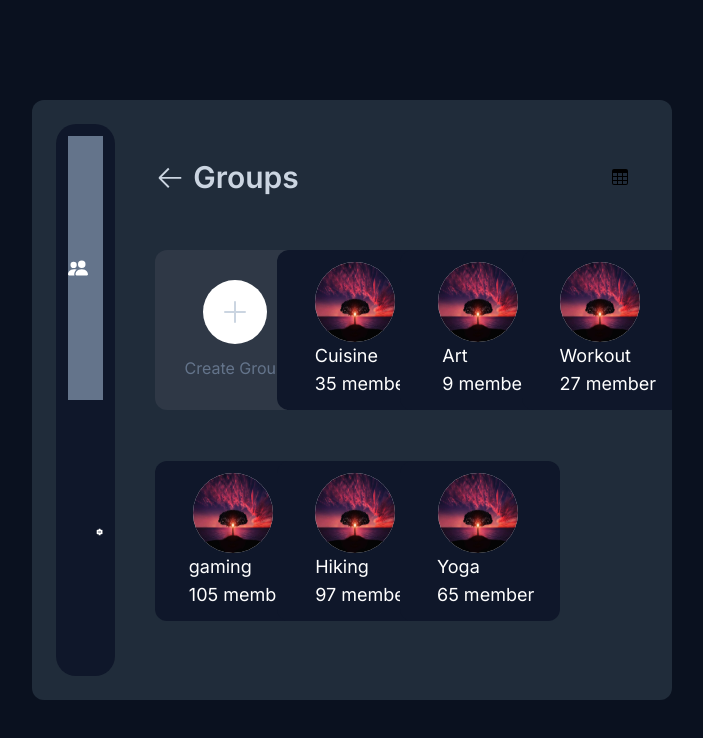
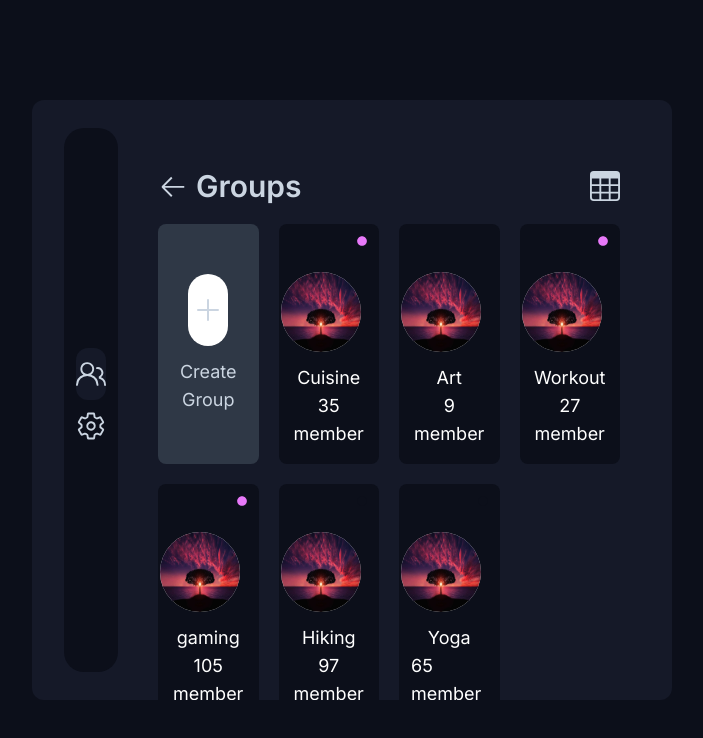
Before and after one commit to mmakboub/TEST, a Next.js app in the folder my-nextjs-project/: page / in a window 1280 px wide. Shown: the top 738 px of the page, without its empty margins (288-991 px from the left). Built offline with nearby package versions, Linux system fonts and the light colour scheme.

Commit message:
still editing

```diff
--- a/my-nextjs-project/app/components/Tab1.jsx
+++ b/my-nextjs-project/app/components/Tab1.jsx
@@ -1,6 +1,8 @@
 import { VscArrowLeft } from "react-icons/vsc";
 import { BsTable } from "react-icons/bs";
-import { CiCirclePlus } from "react-icons/ci";
+
+import { FaCircle } from "react-icons/fa";
+
 import Image from "next/image";
 function Tab1() {
   return (
@@ -13,13 +15,13 @@ function Tab1() {
           </button>
         </div>
         <div>
-          <BsTable />
+          <BsTable style={{ fontSize: "30px", color: "#cbd5e1" }} />
         </div>
       </div>
-      <div className="w-full h-full pt-10">
-        <div className="grid grid-cols-4 gap-4 w-full h-full">
-          <div className="bg-[#2f3846] flex flex-col items-center  rounded-xl gap-3   h-40 w-40 justify-center">
-            <div className="flex items-center justify-center w-[40%] h-[40%] rounded-full bg-white">
+      <div className="w-[full] h-[80%]  ">
+        <div className="grid grid-cols-4 gap-5 w-full h-full">
+          <div className="bg-[#2f3846] flex flex-col items-center  rounded-lg gap-3   h-50 w-45 justify-center">
+            <div className="flex items-center justify-center w-[40%] h-[30%] rounded-full bg-white">
               <svg
                 xmlns="http://www.w3.org/2000/svg"
                 fill="none"
@@ -36,9 +38,15 @@ function Tab1() {
               </svg>
             </div>
 
-            <h1 className="text-[#64748b]">Create Group</h1>
+            <h1 className=" text-lg text-center text-[#cbd5e1]">
+              Create Group
+            </h1>
           </div>
-          <div className="bg-[#0f172a] flex items-center flex-col justify-center pl-3 rounded-xl  h-40 w-40">
+          <div className="bg-[#0c0f1a] p-3 flex flex-col rounded-lg h-50 w-45">
+            <div className="flex justify-end h-10 w-full">
+              <FaCircle style={{ fontSize: "10px", color: "#e879f9" }} />
+            </div>
+            <div className="flex flex-col gap-3 justify-center items-center h-full">
               <div className="rounded-full h-20 w-20 flex items-center justify-center bg-gray-200 mr-4">
                 <Image
                   src="/tree-736885_640.jpg"
@@ -49,11 +57,14 @@ function Tab1() {
                 />
               </div>
               <div>
-              <p className="text-lg text-white">Cuisine</p>
-              <p className="text-lg text-white">35 member</p>
+                <p className="text-lg text-center text-white">Cuisine</p>
+                <p className="text-lg text-center text-white">35 member</p>
               </div>
             </div>
-          <div className="bg-[#0f172a] flex items-center flex-col justify-center pl-3 rounded-xl  h-40 w-40">
+          </div>
+          <div className="bg-[#0c0f1a] p-3 flex flex-col rounded-lg h-50 w-45">
+            <div className="flex justify-end h-10 w-full"></div>
+            <div className="flex flex-col gap-3 justify-center items-center h-full">
               <div className="rounded-full h-20 w-20 flex items-center justify-center bg-gray-200 mr-4">
                 <Image
                   src="/tree-736885_640.jpg"
@@ -64,11 +75,16 @@ function Tab1() {
                 />
               </div>
               <div>
-              <p className="text-lg text-white">Art</p>
-              <p className="text-lg text-white">9 member</p>
+                <p className="text-lg text-center text-white">Art</p>
+                <p className="text-lg text-center text-white">9 member</p>
               </div>
             </div>
-          <div className="bg-[#0f172a] flex items-center pl-3 justify-center flex-col  rounded-xl h-40 w-40">
+          </div>
+          <div className="bg-[#0c0f1a] p-3 flex flex-col rounded-lg h-50 w-45">
+            <div className="flex justify-end h-10 w-full">
+              <FaCircle style={{ fontSize: "10px", color: "#e879f9" }} />
+            </div>
+            <div className="flex flex-col gap-3 justify-center items-center h-full">
               <div className="rounded-full h-20 w-20 flex items-center justify-center bg-gray-200 mr-4">
                 <Image
                   src="/tree-736885_640.jpg"
@@ -79,11 +95,16 @@ function Tab1() {
                 />
               </div>
               <div>
-              <p className="text-lg text-white">Workout</p>
-              <p className="text-lg text-white">27 member</p>
+                <p className="text-lg text-center text-white">Workout</p>
+                <p className="text-lg text-center text-white">27 member</p>
               </div>
             </div>
-          <div className="bg-[#0f172a] flex items-center justify-center pl-3 flex-col rounded-xl   h-40 w-40">
+          </div>
+          <div className="bg-[#0c0f1a] p-3 flex flex-col rounded-lg h-50 w-45">
+            <div className="flex justify-end h-10 w-full">
+              <FaCircle style={{ fontSize: "10px", color: "#e879f9" }} />
+            </div>
+            <div className="flex flex-col justify-center gap-3 items-center h-full">
               <div className="rounded-full h-20 w-20 flex items-center justify-center bg-gray-200 mr-4">
                 <Image
                   src="/tree-736885_640.jpg"
@@ -94,11 +115,16 @@ function Tab1() {
                 />
               </div>
               <div>
-              <p className="text-lg text-white">gaming</p>
-              <p className="text-lg text-white">105 member</p>
+                <p className="text-lg text-center text-white">gaming</p>
+                <p className="text-lg text-center text-white">105 member</p>
               </div>
             </div>
-          <div className="bg-[#0f172a] flex items-center justify-center flex-col pl-3 rounded-xl  h-40 w-40">
+          </div>
+          <div className="bg-[#0c0f1a] p-3 flex flex-col rounded-lg h-50 w-45">
+            <div className="flex justify-end h-10 w-full">
+              <FaCircle style={{ fontSize: "10px", color: "#0c0f1a" }} />
+            </div>{" "}
+            <div className="flex flex-col justify-center gap-3 items-center h-full">
               <div className="rounded-full h-20 w-20 flex items-center justify-center bg-gray-200 mr-4">
                 <Image
                   src="/tree-736885_640.jpg"
@@ -109,11 +135,16 @@ function Tab1() {
                 />
               </div>
               <div>
-              <p className="text-lg text-white">Hiking</p>
-              <p className="text-lg text-white">97 member</p>
+                <p className="text-lg text-center text-white">Hiking</p>
+                <p className="text-lg text-center text-white">97 member</p>
               </div>
             </div>
-          <div className="bg-[#0f172a] flex items-center justify-center flex-col pl-3 rounded-xl  h-40 w-40">
+          </div>
+          <div className="bg-[#0c0f1a] p-3 flex flex-col rounded-lg h-50 w-45 ">
+            <div className="flex justify-end h-10 w-full">
+              <FaCircle style={{ fontSize: "10px", color: "#0c0f1a" }} />
+            </div>
+            <div className="flex flex-col gap-3 justify-center  items-center h-full">
               <div className="rounded-full h-20 w-20 flex items-center justify-center bg-gray-200 mr-4">
                 <Image
                   src="/tree-736885_640.jpg"
@@ -124,8 +155,9 @@ function Tab1() {
                 />
               </div>
               <div>
-              <p className="text-lg text-white">Yoga</p>
+                <p className="text-lg text-center text-white">Yoga</p>
                 <p className="text-lg text-white">65 member</p>
+              </div>
             </div>
           </div>
         </div>
--- a/my-nextjs-project/app/page.js
+++ b/my-nextjs-project/app/page.js
@@ -1,6 +1,6 @@
 "use client";
-import { BsFillPeopleFill } from "react-icons/bs";
-import { IoSettings } from "react-icons/io5";
+import { GoPeople } from "react-icons/go";
+import { IoSettingsOutline } from "react-icons/io5";
 
 import Tab1 from "./components/Tab1";
 import Tab2 from "./components/Tab2";
@@ -14,26 +14,30 @@ export default function Home() {
   };
 
   return (
-    <main className="flex justify-center bg-[#0a111f] items-center h-screen">
-      <div className="w-1/2 h-3/4 bg-[#202c3a] rounded-xl overflow-hidden">
-        <div className="w-full h-full flex flex-row gap-5 p-6 rounded-xl overflow-x-auto overflow-y-auto">
+    <main className="flex justify-center bg-[#0c0f1a] items-center h-screen">
+      <div className="w-1/2 h-3/4 bg-[#151928] rounded-xl overflow-hidden">
+        <div className="w-full h-full flex flex-row gap-5 px-8 py-7 rounded-xl overflow-x-auto overflow-y-auto">
           {/* styling & handling Vertical tabs */}
-          <div className="bg-[#0f172a] flex justify-center flex-col p-3 w-[10%] rounded-[20px]">
+          <div className="bg-[#0c0f1a] flex justify-center flex-col p-3 w-[10%] rounded-[20px]">
             <button
-              className={`flex h-1/2 w-full items-center font-vietnam text-xl  font-bold text-white ${
-                activeTab === "tab1" ? "bg-[#64748b]" : ""
+              className={`flex h-[10%] w-full items-center justify-center font-vietnam text-xl rounded-xl font-bold  ${
+                activeTab === "tab1" ? "bg-[#151928]" : ""
               }`}
               onClick={() => handleTabClick("tab1")}
             >
-              <BsFillPeopleFill />
+              <GoPeople
+                style={{ width: "30px", height: "50px", color: "#cbd5e1" }}
+              />
             </button>
             <button
-              className={`flex h-1/2 w-full items-center font-vietnam text-xl pl-7 font-bold text-white ${
-                activeTab === "tab2" ? "bg-[#64748b]" : ""
+              className={`flex h-[10%] w-full items-center justify-center font-vietnam text-xl rounded-xl font-bold  ${
+                activeTab === "tab2" ? "bg-[#151928]" : ""
               }`}
               onClick={() => handleTabClick("tab2")}
             >
-              <IoSettings />
+              <IoSettingsOutline
+                style={{ width: "30px", height: "50px", color: "#cbd5e1" }}
+              />
             </button>
           </div>
           {/* Rendering Content */}
```
Lines whose indentation alone changed are shown as unchanged.
